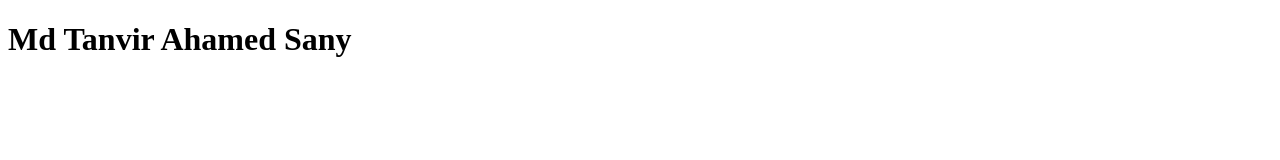
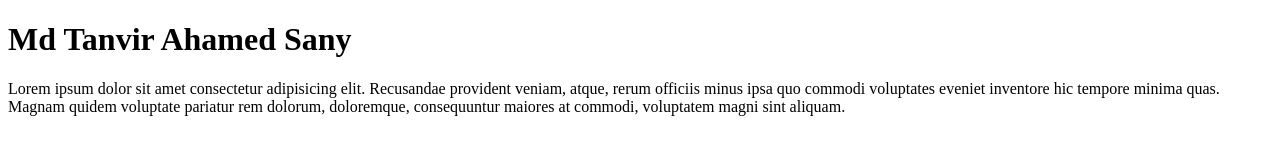
Before and after one commit to SanyAhamed/web-dev, a plain HTML site: page web-dev/index.html in a window 1280 px wide. Drawn offline with Linux system fonts and the light colour scheme.

Commit message:
add a new pera

```diff
--- a/web-dev/index.html
+++ b/web-dev/index.html
@@ -7,5 +7,8 @@
 </head>
 <body>
     <h1>Md Tanvir Ahamed Sany</h1>
+    <p>Lorem ipsum dolor sit amet consectetur adipisicing elit. Recusandae provident veniam, atque, rerum officiis minus ipsa quo commodi voluptates eveniet inventore hic tempore minima quas. Magnam quidem voluptate pariatur rem dolorum, doloremque, consequuntur maiores at commodi, voluptatem magni sint aliquam.
+
+    </p>
 </body>
 </html>
```
